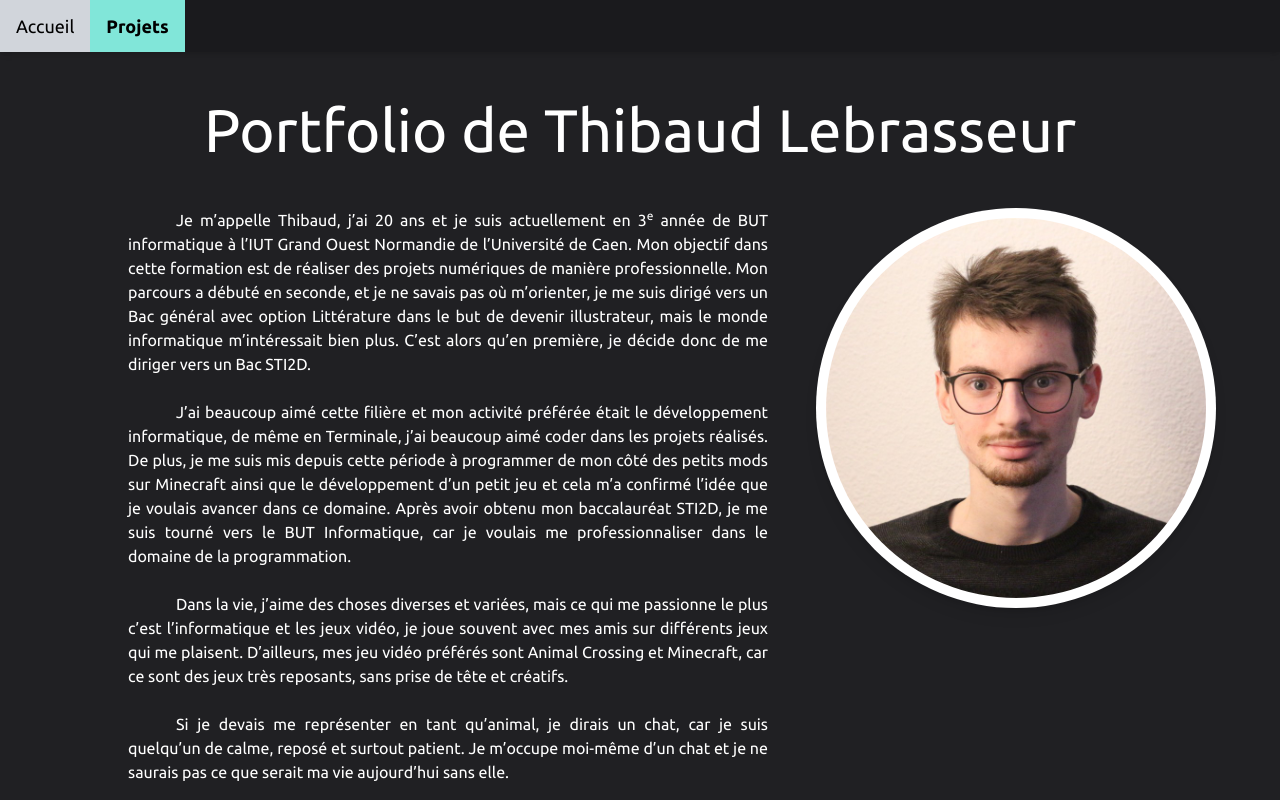
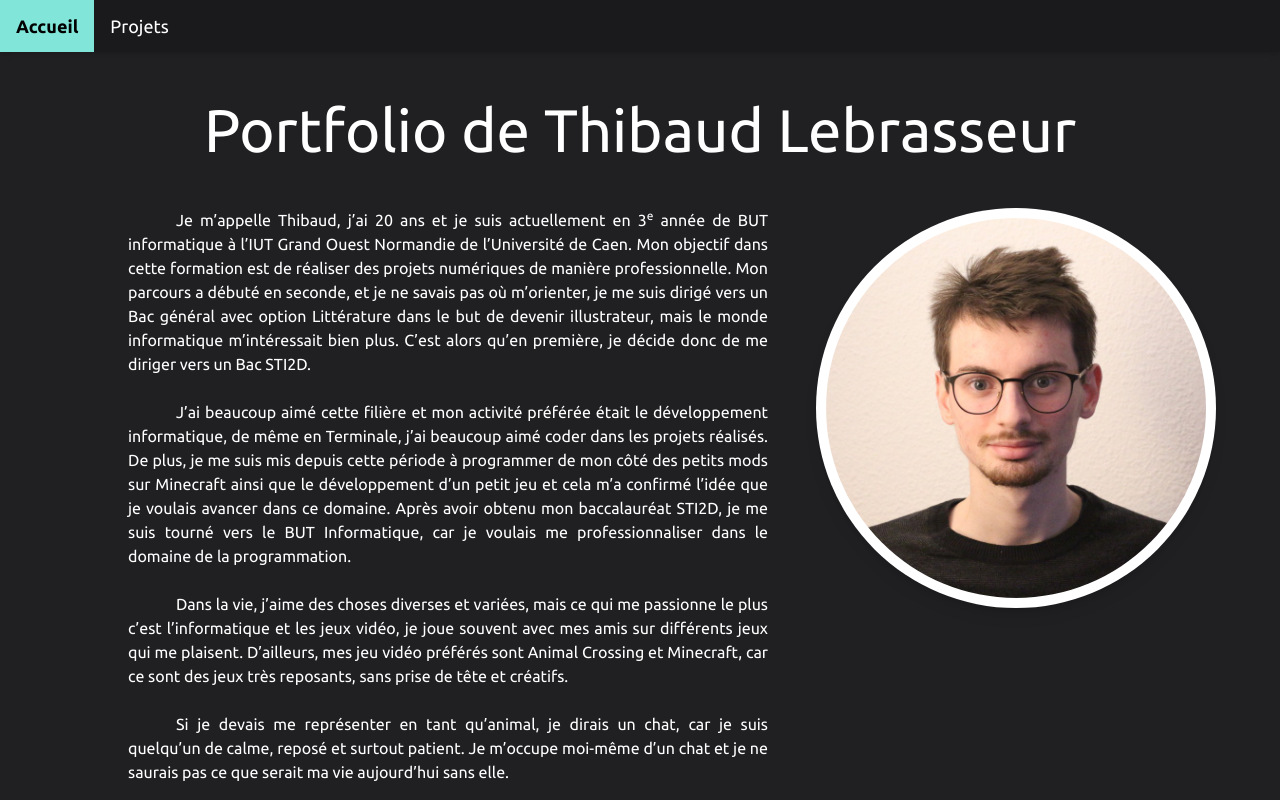
Before and after one commit to TheHangel/hangel-dev, a Vue app: page / in a window 1280 px wide. Shown: the top 800 px of the page. Built offline with nearby package versions, Linux system fonts and the light colour scheme.

Commit message:
Header working V1

```diff
--- a/src/components/Header.vue
+++ b/src/components/Header.vue
@@ -1,12 +1,43 @@
 <template>
   <header class="bg-[#1a1a1d] shadow-md">
     <nav class="flex overflow-hidden">
-        <router-link :to="{ name: 'home' }" class="hover:bg-gray-300 hover:text-black text-white text-center py-3 px-4 no-underline text-lg transition-colors duration-100">
+      <router-link
+        :to="{ name: 'home' }"
+        :class="[
+          'text-center py-3 px-4 no-underline text-lg transition-colors duration-100',
+          isHomeActive ? 'bg-button text-black font-bold' : 'hover:bg-gray-300 hover:text-black text-white'
+        ]"
+      >
         Accueil
       </router-link>
-        <router-link :to="{ name: 'projects' }" class="bg-button text-black text-center py-3 px-4 no-underline text-lg font-bold">
+      <router-link
+        :to="{ name: 'projects' }"
+        :class="[
+          'text-center py-3 px-4 no-underline text-lg transition-colors duration-100',
+          isProjectsActive ? 'bg-button text-black font-bold' : 'hover:bg-gray-300 hover:text-black text-white'
+        ]"
+      >
         Projets
       </router-link>
     </nav>
   </header>
 </template>
+
+<script>
+import { computed } from 'vue';
+import { useRoute } from 'vue-router';
+
+export default {
+  setup() {
+    const route = useRoute();
+
+    const isHomeActive = computed(() => route.name === 'home');
+    const isProjectsActive = computed(() => route.name === 'projects');
+
+    return {
+      isHomeActive,
+      isProjectsActive
+    }
+  }
+}
+</script>
```
Lines whose indentation alone changed are shown as unchanged.
